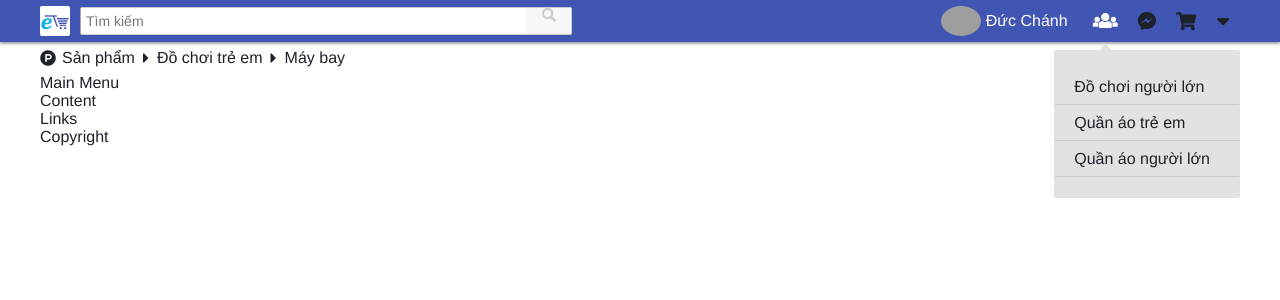
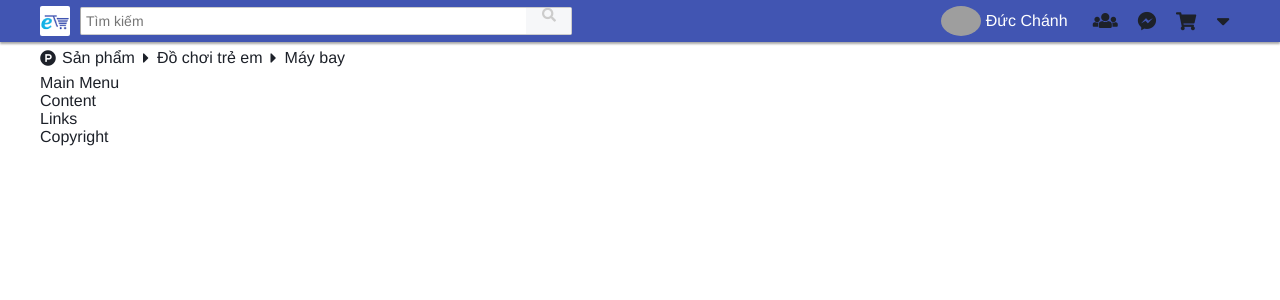
Before and after one commit to minhtuan200799/sim, a PHP site: page /ecart/public/skin/skn01/ in a window 1280 px wide. Shown: the top 300 px of the page. Run offline with PHP 8.4, Linux system fonts and the light colour scheme; grey boxes are pictures that could not be loaded.

Commit message:
Update account menu

```diff
--- a/public/skin/skn01/css/style.css
+++ b/public/skin/skn01/css/style.css
@@ -131,9 +131,15 @@ a:active {
   color: #1d2129;
   flex-wrap: nowrap; }
 
+.account li .header-popup {
+  display: none; }
+
 .account li:hover {
   margin: 0 5px;
   background-color: rgba(80, 121, 178, 0.7); }
+
+.account li:hover .header-popup {
+  display: block; }
 
 .account li:hover a, .account li:hover i {
   text-decoration: none;
--- a/public/skin/skn01/css/style.scss
+++ b/public/skin/skn01/css/style.scss
@@ -149,10 +149,18 @@ a:active {
   align-items: center;
   color: $txtColor;
   flex-wrap: nowrap;
+
+  .header-popup {
+    display: none;
+  }
 }
 .account li:hover {
   margin: 0 5px;
   background-color: $bgHover;
+
+  .header-popup {
+    display: block;
+  }
 }
 .account li:hover a, .account li:hover i {
   text-decoration: none;
--- a/public/skin/skn01/index.html
+++ b/public/skin/skn01/index.html
@@ -39,10 +39,10 @@
             <div class="name"><a href="{BASE_URL}">Đức Chánh</a></div>
         </li>
 
-        <li class="account-friends active">
+        <li class="account-friends ">
             <i class="fas fa-users"></i>
 
-            <div class="header-popup show">
+            <div class="header-popup hide">
                 <i class="fas fa-caret-up"></i>
 
                 <ul class="act">
```
